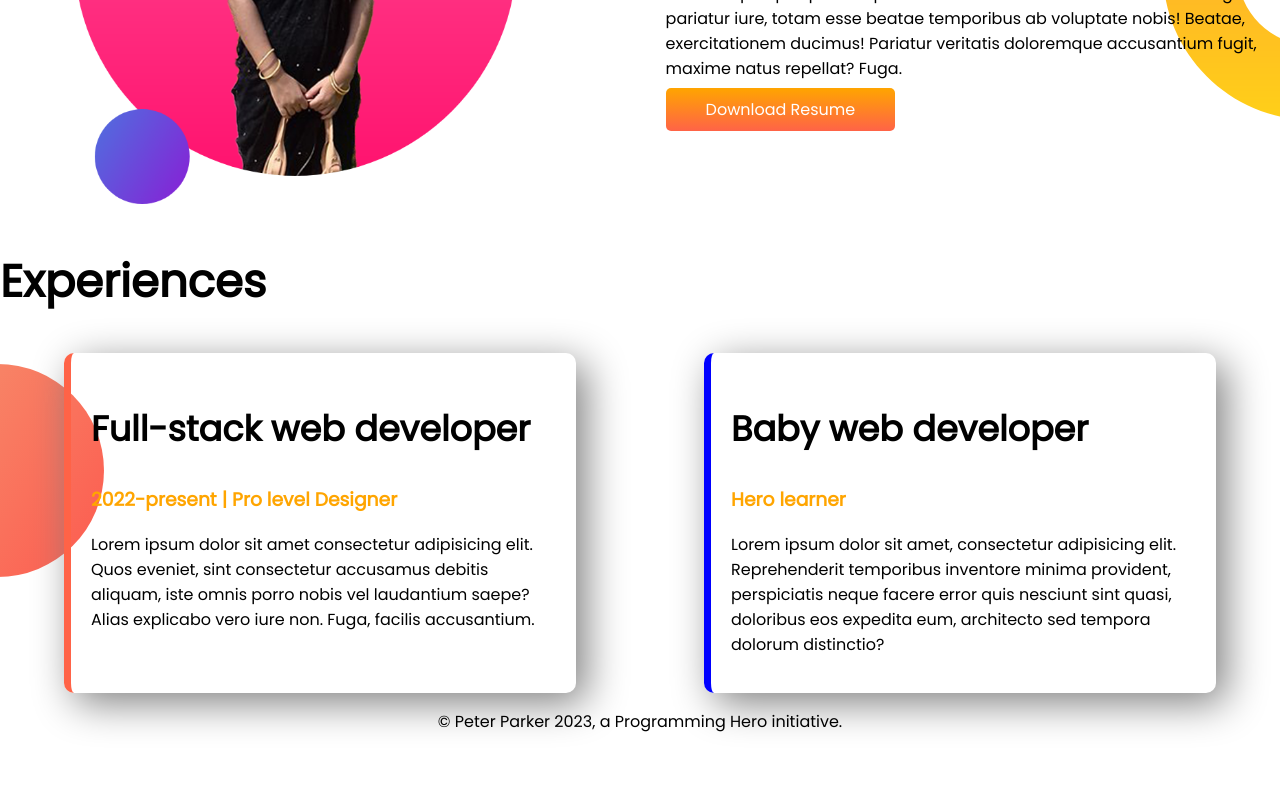
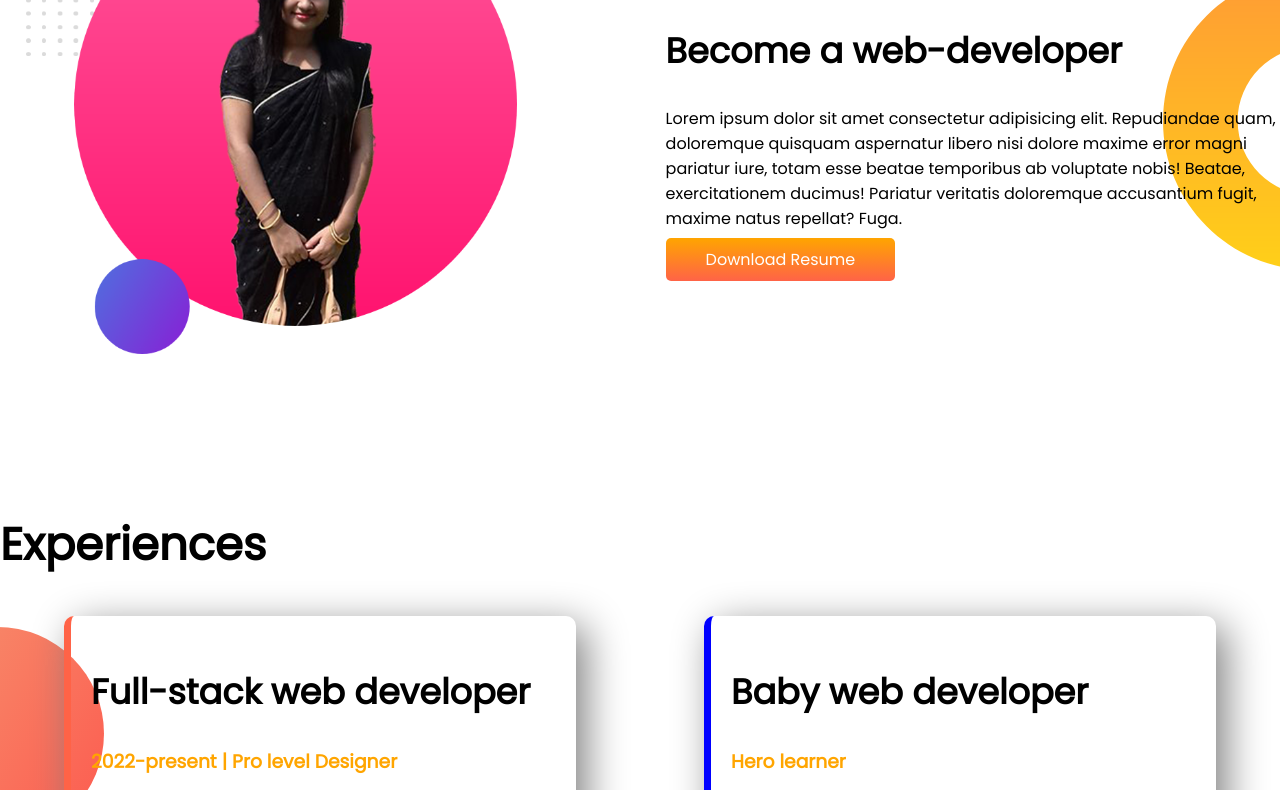
Before and after one commit to shampa61/developer-portfolio, a plain HTML site: page index.html in a window 1280 px wide. Shown: the part 767-1557 px from the top of the page. Before the commit the page ends 1517 px from the top, so only its background shows below. Drawn offline with Linux system fonts and the light colour scheme.

Commit message:
margin will be in bottom

```diff
--- a/style.css
+++ b/style.css
@@ -14,7 +14,7 @@ h2{
 }
 .flexible-container{
   display: flex;
-  /*margin-top: 10px;*/
+  margin-bottom: 150px;
 }
 .half-width{
   width:50%;
```
